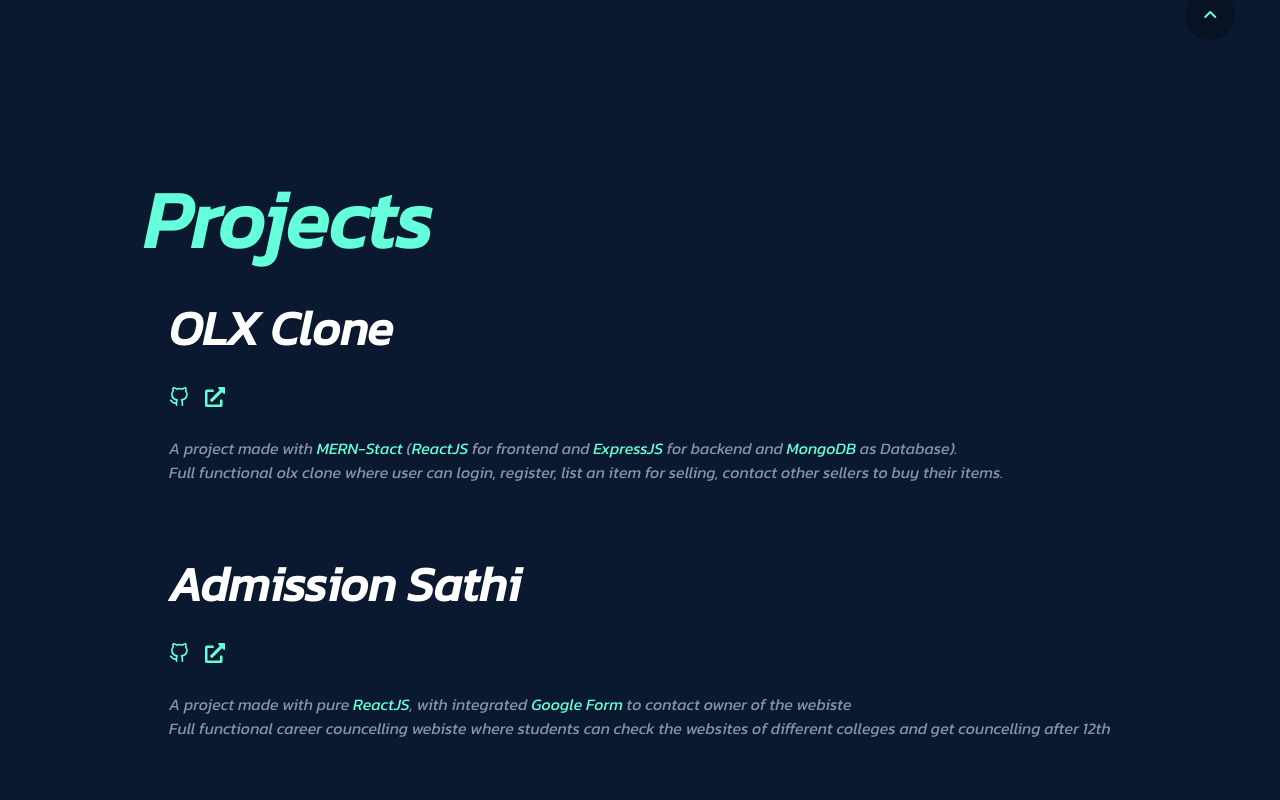
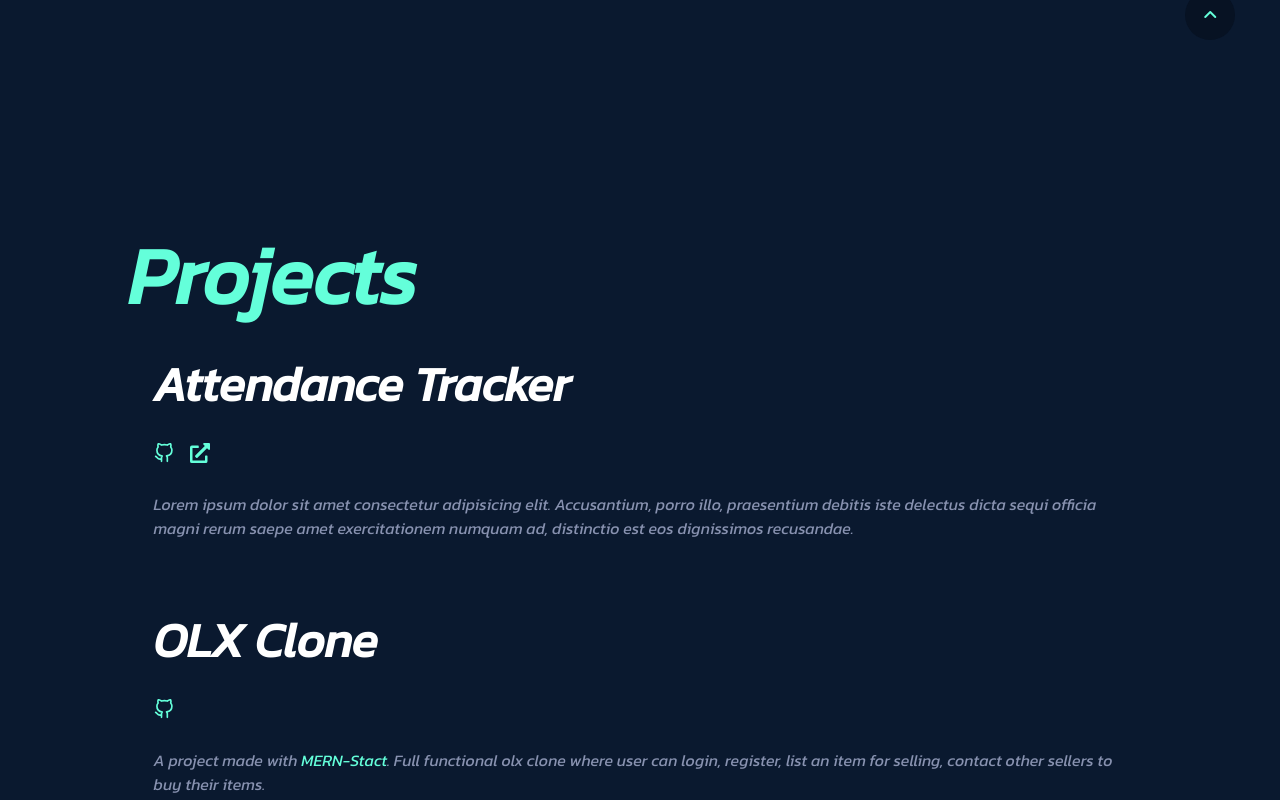
Before and after one commit to 07manan/my-portfolio, a React (Create React App) app: page / in a window 1280 px wide. Shown: the part 720-1520 px from the top of the page. Built offline with nearby package versions, Linux system fonts and the light colour scheme.

Commit message:
project update

```diff
--- a/src/Components/Contact.jsx
+++ b/src/Components/Contact.jsx
@@ -10,7 +10,7 @@ function Contact() {
   const [visible, setVisible] = useState(false);
   const ref = useRef();
   useEffect(() => {
-    setRef(ref);
+    setRef(ref); // eslint-disable-next-line
   }, []);
   useEffect(() => {
     if (inView) {
--- a/src/Components/Experience.jsx
+++ b/src/Components/Experience.jsx
@@ -1,6 +1,6 @@
 import "./comp.css";
 
-import ExperienceElements from "../ExperienceElements";
+import { ExperienceElements } from "../data";
 import useInView from "../hooks/useInView";
 import { useEffect, useRef, useState } from "react";
 
@@ -9,7 +9,7 @@ function App() {
   const [visible, setVisible] = useState(false);
   const ref = useRef();
   useEffect(() => {
-    setRef(ref);
+    setRef(ref); // eslint-disable-next-line
   }, []);
   useEffect(() => {
     if (inView) {
--- a/src/Components/Footer.jsx
+++ b/src/Components/Footer.jsx
@@ -1,6 +1,8 @@
 import React from "react";
 
 function Footer() {
+  // to do
+  // style footer
   return (
     <div id="footer">
       <div className="social">
--- a/src/Components/Greet.jsx
+++ b/src/Components/Greet.jsx
@@ -1,7 +1,7 @@
 import React from "react";
 import AnimatedLetters from "./AnimatedLetters";
 
-import { BsChevronDown } from "react-icons/bs";
+import { BsMouse } from "react-icons/bs";
 
 function Greet() {
   const hi = ["H", "i", "i", ",", " ", "I", " ", "a", "m"];
@@ -47,9 +47,7 @@ function Greet() {
           <span> MERN-stack</span> Developer.
         </p>
         <p className="downarrow">
-          <BsChevronDown
-            onClick={() => window.scrollTo(0, window.innerHeight + 1)}
-          />
+          <BsMouse onClick={() => window.scrollTo(0, window.innerHeight + 1)} />
         </p>
       </div>
     </div>
--- a/src/Components/Navbar.jsx
+++ b/src/Components/Navbar.jsx
@@ -3,9 +3,9 @@ import "./comp.css";
 
 function Navbar({ offsetY }) {
   const [hidenav, setHideNav] = useState(true);
-  var scrollProgress = (offsetY / (window.innerHeight * 5)) * 100;
 
   return (
+    <>
       <nav className="navbar" id="navbar">
         <p className="navbar-brand" onClick={() => window.scrollTo(0, 0)}>
           Manan
@@ -54,6 +54,8 @@ function Navbar({ offsetY }) {
         style={{ width: `${scrollProgress}vw` }}
       /> */}
       </nav>
+      <div className="nav-buffer"></div>
+    </>
   );
 }
 
--- a/src/Components/Projects.jsx
+++ b/src/Components/Projects.jsx
@@ -2,13 +2,14 @@ import React, { useEffect, useRef, useState } from "react";
 import { FiGithub } from "react-icons/fi";
 import { FaExternalLinkAlt } from "react-icons/fa";
 import useInView from "../hooks/useInView";
+import { Projects as ProjectList } from "../data";
 
 function Projects() {
   const { setRef, inView } = useInView({ threshold: 0.5 });
   const [visible, setVisible] = useState(false);
   const ref = useRef();
   useEffect(() => {
-    setRef(ref);
+    setRef(ref); // eslint-disable-next-line
   }, []);
   useEffect(() => {
     if (inView) {
@@ -18,7 +19,7 @@ function Projects() {
   return (
     <div id="project" ref={ref}>
       <h1 className={visible ? "animateIn" : ""}>Projects</h1>
-      <div className="project project-olx">
+      {/* <div className="project project-olx">
         <h2 className={visible ? "animateIn-white" : ""}>OLX Clone</h2>
         <div
           className={visible ? "animateIn" : ""}
@@ -51,9 +52,13 @@ function Projects() {
           <br /> Full functional olx clone where user can login, register, list
           an item for selling, contact other sellers to buy their items.
         </p>
-      </div>
-      <div className="project project-admissionsathi">
-        <h2 className={visible ? "animateIn-white" : ""}>Admission Sathi</h2>
+      </div> */}
+      {ProjectList.map((project) => {
+        return (
+          <div className="project" key={project.id}>
+            <h2 className={visible ? "animateIn-white" : ""}>
+              {project.title}
+            </h2>
             <div
               className={visible ? "animateIn" : ""}
               style={{
@@ -62,30 +67,24 @@ function Projects() {
                 justifyContent: "space-between",
               }}
             >
-          <a
-            href="https://github.com/07manan/admissionsathi"
-            target="_blank"
-            rel="noreferrer"
-          >
-            <FiGithub size={20} className="icon" />
+              {project.githubLink && (
+                <a href={project.githubLink} target="_blank" rel="noreferrer">
+                  <FiGithub size={20} />
                 </a>
-          <br />
-          <a
-            href="https://admissioncouncelling.netlify.app/"
-            target="_blank"
-            rel="noreferrer"
-          >
+              )}
+              {project.hostedLink && (
+                <a href={project.hostedLink} target="_blank" rel="noreferrer">
                   <FaExternalLinkAlt size={20} />
                 </a>
+              )}
             </div>
-        <p className={visible ? "animateIn-secondary" : ""}>
-          A project made with pure <span>ReactJS</span>, with integrated{" "}
-          <span>Google Form</span> to contact owner of the webiste
-          <br /> Full functional career councelling webiste where students can
-          check the websites of different colleges and get councelling after
-          12th
-        </p>
+            <p
+              className={visible ? "animateIn-secondary" : ""}
+              dangerouslySetInnerHTML={{ __html: project.description }}
+            ></p>
           </div>
+        );
+      })}
     </div>
   );
 }
--- a/src/Components/Skills.jsx
+++ b/src/Components/Skills.jsx
@@ -14,7 +14,7 @@ function Skills() {
   const [visible, setVisible] = useState(false);
   const ref = useRef();
   useEffect(() => {
-    setRef(ref);
+    setRef(ref); // eslint-disable-next-line
   }, []);
   useEffect(() => {
     if (inView) {
@@ -76,7 +76,7 @@ function Skills() {
           {skills.map((skill, i) => {
             return (
               <div
-                key={skill.name + i}
+                key={skill.name + i} // eslint-disable-next-line
                 className={`${visible ? "skillIn" : null} __${i} ` + "skill"}
               >
                 {skill.icon}
--- a/src/Components/comp.css
+++ b/src/Components/comp.css
@@ -132,7 +132,7 @@ body {
     height: 10vh;
     justify-content: space-around;
     background-color: #0a192f98;
-    backdrop-filter: blur(4px);
+    backdrop-filter: blur(7px);
 }
 
 .navbar a {
@@ -271,6 +271,11 @@ body {
     }
 }
 
+.nav-buffer {
+    width: 100%;
+    height: 7vh;
+}
+
 /* Common for all screens */
 
 
@@ -358,6 +363,7 @@ body {
 .downarrow {
     width: inherit;
     display: flex;
+    cursor: pointer;
     justify-content: center;
     margin-top: 5vh !important;
 }
@@ -755,7 +761,9 @@ body {
 
 #contact {
     width: 99vw;
+    height: fit-content;
 }
+
 
 .contact {
     margin: 10vh 0 0vh 10vw;
--- a/src/ExperienceElements.js
+++ /dev/null
@@ -1,29 +0,0 @@
-let ExperienceElements = [
-  {
-    id: 1,
-    title: "B.Tech (ECE)",
-    location: (
-      <a href="http://www.iiitsurat.ac.in/" target="_blank" rel="noreferrer">
-        Indian Institute of Information Technology(IIIT)-Surat, Gujarat
-      </a>
-    ),
-    description: "B. Tech. degree in Electronics and Communication Engineering",
-    duration: "Dec 2020 - present",
-    icon: "school",
-  },
-  {
-    id: 2,
-    title: "ReactJS Internship",
-    location: (
-      <a href="https://www.dicot.tech/" target="_blank" rel="noreferrer">
-        Dicot Inovations Pvt. Ltd.,Ahmedabad, Gujarat
-      </a>
-    ),
-    description:
-      "During the Internship, I developed ReactJS components for one of their product,Vision Web, which is an all-in-one IoT dashboard.",
-    duration: "May 2022 - July 2022",
-    icon: "work",
-  },
-];
-
-export default ExperienceElements.reverse();
--- /dev/null
+++ b/src/data.js
@@ -0,0 +1,47 @@
+export const Projects = [
+  {
+    id: 1,
+    title: "Attendance Tracker",
+    githubLink: "https://github.com/07manan/present_sir",
+    hostedLink: "https://present-sir.vercel.app/",
+    description:
+      "Lorem ipsum dolor sit amet consectetur adipisicing elit. Accusantium, porro illo, praesentium debitis iste delectus dicta sequi officia magni rerum saepe amet exercitationem numquam ad, distinctio est eos dignissimos recusandae.",
+  },
+  {
+    id: 2,
+    title: "OLX Clone",
+    githubLink: "https://github.com/07manan/olx",
+    description: `
+        A project made with <span>MERN-Stact</span>. Full functional olx clone where user can login, register,
+        list an item for selling, contact other sellers to buy their items.
+    `,
+  },
+];
+
+export const ExperienceElements = [
+  {
+    id: 1,
+    title: "B.Tech (ECE)",
+    location: (
+      <a href="http://www.iiitsurat.ac.in/" target="_blank" rel="noreferrer">
+        Indian Institute of Information Technology(IIIT)-Surat, Gujarat
+      </a>
+    ),
+    description: "B. Tech. degree in Electronics and Communication Engineering",
+    duration: "Dec 2020 - present",
+    icon: "school",
+  },
+  {
+    id: 2,
+    title: "ReactJS Internship",
+    location: (
+      <a href="https://www.dicot.tech/" target="_blank" rel="noreferrer">
+        Dicot Inovations Pvt. Ltd.,Ahmedabad, Gujarat
+      </a>
+    ),
+    description:
+      "During the Internship, I developed ReactJS components for one of their product,Vision Web, which is an all-in-one IoT dashboard.",
+    duration: "May 2022 - July 2022",
+    icon: "work",
+  },
+].reverse();
```
Lines whose indentation alone changed are shown as unchanged.
